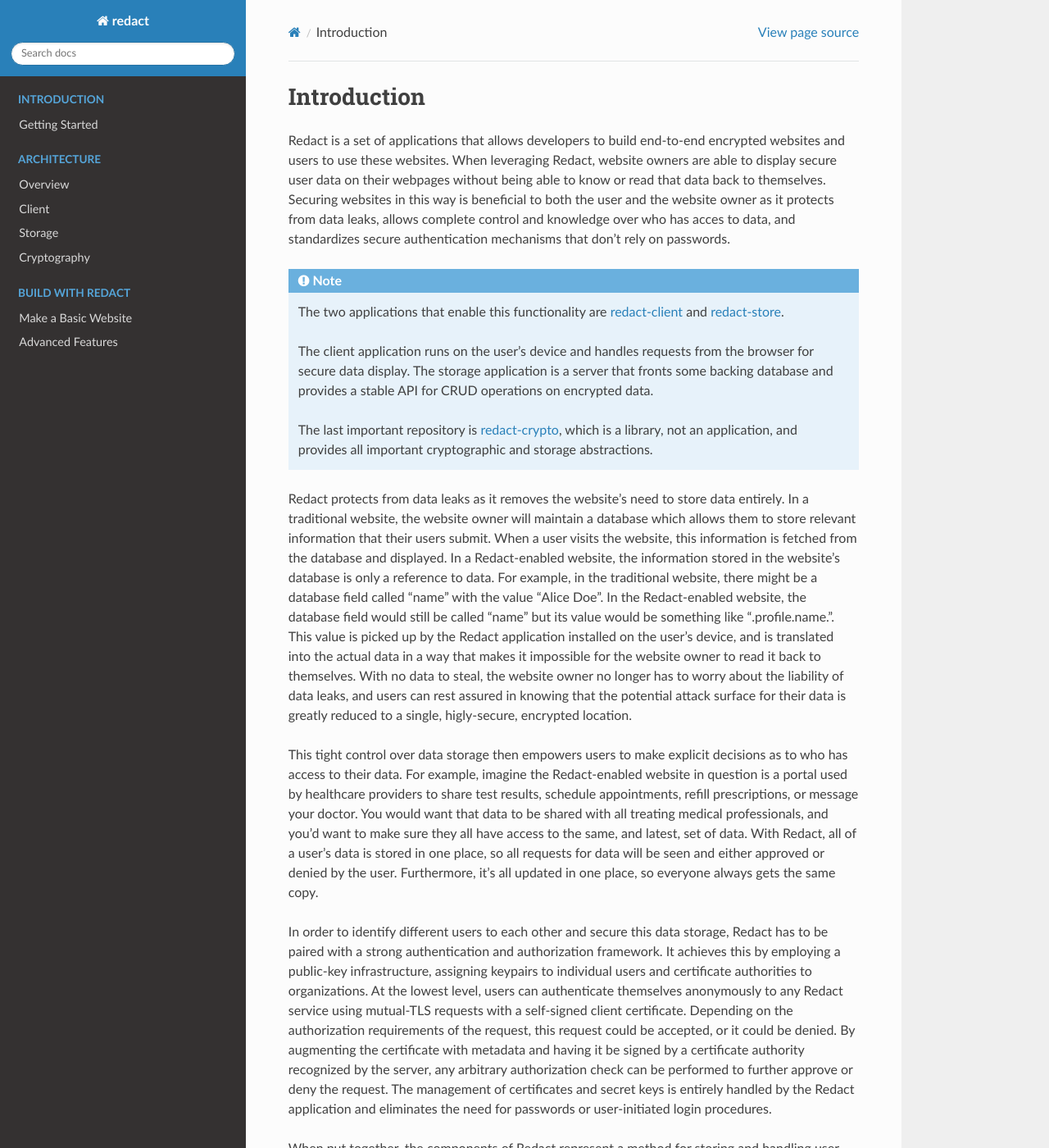
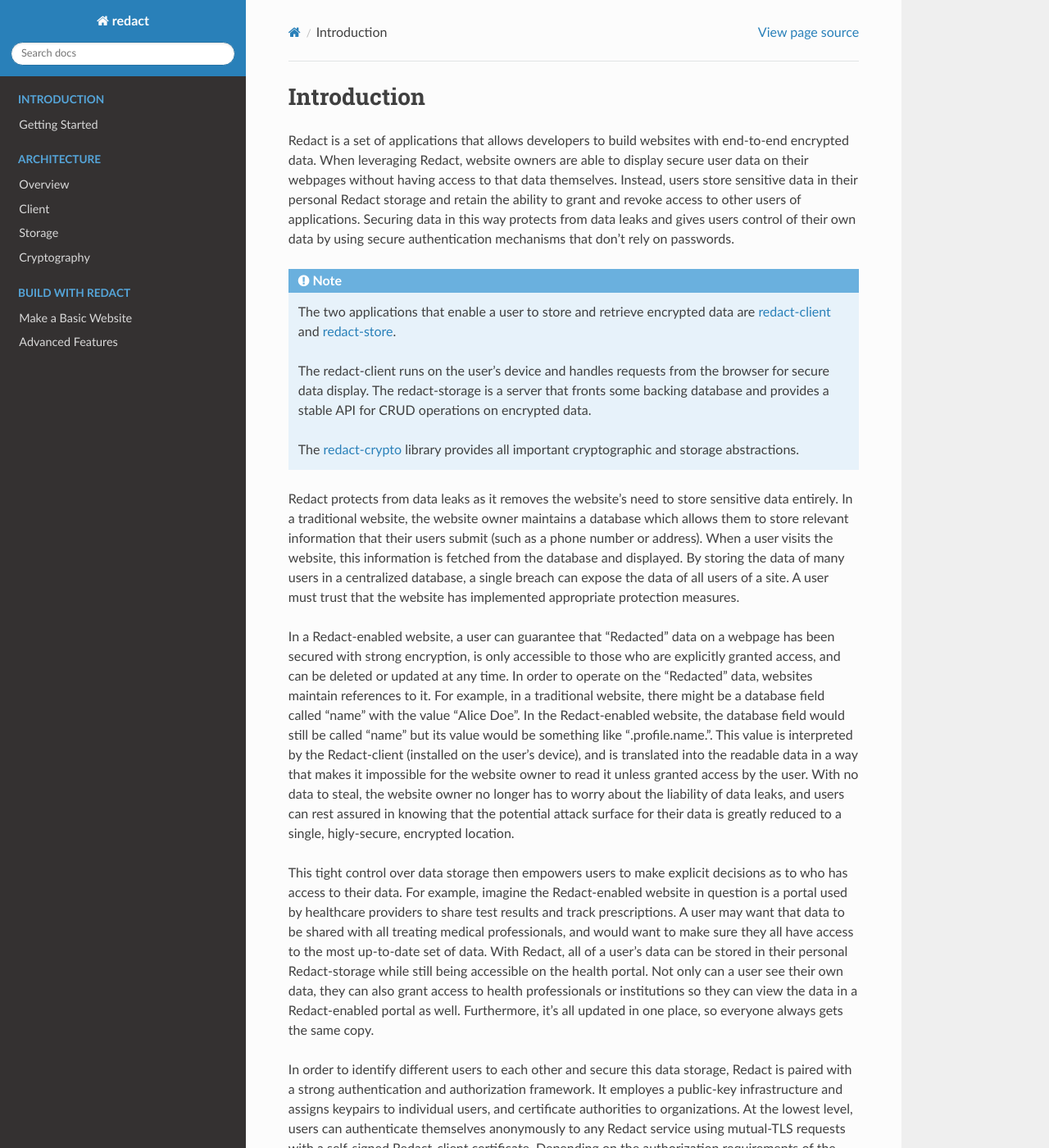
Before and after one commit to pauwels-labs/redact-docs, a Sphinx documentation site: the page built from source/index.rst, in a window 1280 px wide and 1400 px high. Shown: the whole window at 82% size. Built offline with Sphinx 7.4.7 and the Read the Docs theme 2.0.0, drawn with Linux system fonts in a browser that asks for light colours; some of the changed text lies outside the part shown.

Commit message:
edit index page

```diff
--- a/source/index.rst
+++ b/source/index.rst
@@ -31,71 +31,78 @@
    basic-website
    advanced-features
 
-Redact is a set of applications that allows developers to build end-to-end
-encrypted websites and users to use these websites. When leveraging Redact,
-website owners are able to display secure user data on their webpages without
-being able to know or read that data back to themselves. Securing websites in
-this way is beneficial to both the user and the website owner as it protects
-from data leaks, allows complete control and knowledge over who has acces to
-data, and standardizes secure authentication mechanisms that don't rely on
-passwords.
+Redact is a set of applications that allows developers to build websites with
+end-to-end encrypted data. When leveraging Redact, website owners are able to
+display secure user data on their webpages without having access to that data
+themselves. Instead, users store sensitive data in their personal Redact storage
+and retain the ability to grant and revoke access to other users of
+applications. Securing data in this way protects from data leaks and gives users
+control of their own data by using secure authentication mechanisms that don't
+rely on passwords.
 
-.. note:: The two applications that enable this functionality are
+.. note:: The two applications that enable a user to store and retrieve encrypted data are
    `redact-client`_ and `redact-store`_.
 
-   The client application runs on the user's device and handles requests from
-   the browser for secure data display. The storage application is a server that
+   The redact-client runs on the user's device and handles requests from
+   the browser for secure data display. The redact-storage is a server that
    fronts some backing database and provides a stable API for CRUD operations on
    encrypted data.
 
-   The last important repository is `redact-crypto`_, which is a library, not an
-   application, and provides all important cryptographic and storage
+   The `redact-crypto`_ library provides all important cryptographic and storage
    abstractions.
 
    .. _redact-client: https://github.com/pauwels-labs/redact-client
    .. _redact-store: https://github.com/pauwels-labs/redact-store
    .. _redact-crypto: https://github.com/pauwels-labs/redact-crypto
 
-Redact protects from data leaks as it removes the website's need to store data
-entirely. In a traditional website, the website owner will maintain a database
-which allows them to store relevant information that their users submit. When a
-user visits the website, this information is fetched from the database and
-displayed. In a Redact-enabled website, the information stored in the website's
-database is only a reference to data. For example, in the traditional website,
-there might be a database field called "name" with the value "Alice Doe". In the
-Redact-enabled website, the database field would still be called "name" but its
-value would be something like ".profile.name.". This value is picked up by the
-Redact application installed on the user's device, and is translated into the
-actual data in a way that makes it impossible for the website owner to read it
-back to themselves. With no data to steal, the website owner no longer has to
-worry about the liability of data leaks, and users can rest assured in knowing
-that the potential attack surface for their data is greatly reduced to a single,
+Redact protects from data leaks as it removes the website's need to store
+sensitive data entirely. In a traditional website, the website owner maintains a
+database which allows them to store relevant information that their users submit
+(such as a phone number or address). When a user visits the website, this
+information is fetched from the database and displayed. By storing the data of
+many users in a centralized database, a single breach can expose the data of all
+users of a site.  A user must trust that the website has implemented appropriate
+protection measures.
+
+In a Redact-enabled website, a user can guarantee that "Redacted" data on a
+webpage has been secured with strong encryption, is only accessible to those who
+are explicitly granted access, and can be deleted or updated at any time.  In
+order to operate on the "Redacted" data, websites maintain references to it.
+For example, in a traditional website, there might be a database field called
+"name" with the value "Alice Doe". In the Redact-enabled website, the database
+field would still be called "name" but its value would be something like
+".profile.name.". This value is interpreted by the Redact-client (installed on
+the user's device), and is translated into the readable data in a way that makes
+it impossible for the website owner to read it unless granted access by the
+user. With no data to steal, the website owner no longer has to worry about the
+liability of data leaks, and users can rest assured in knowing that the
+potential attack surface for their data is greatly reduced to a single,
 higly-secure, encrypted location.
 
 This tight control over data storage then empowers users to make explicit
 decisions as to who has access to their data. For example, imagine the
 Redact-enabled website in question is a portal used by healthcare providers to
-share test results, schedule appointments, refill prescriptions, or message your
-doctor.  You would want that data to be shared with all treating medical
-professionals, and you'd want to make sure they all have access to the same, and
-latest, set of data. With Redact, all of a user's data is stored in one place,
-so all requests for data will be seen and either approved or denied by the user.
-Furthermore, it's all updated in one place, so everyone always gets the same
-copy.
+share test results and track prescriptions. A user may want that data to be
+shared with all treating medical professionals, and would want to make sure they
+all have access to the most up-to-date set of data. With Redact, all of a user's
+data can be stored in their personal Redact-storage while still being accessible
+on the health portal. Not only can a user see their own data, they can also
+grant access to health professionals or institutions so they can view the data
+in a Redact-enabled portal as well. Furthermore, it's all updated in one place,
+so everyone always gets the same copy.
 
 In order to identify different users to each other and secure this data storage,
-Redact has to be paired with a strong authentication and authorization
-framework. It achieves this by employing a public-key infrastructure, assigning
-keypairs to individual users and certificate authorities to organizations. At
-the lowest level, users can authenticate themselves anonymously to any Redact
-service using mutual-TLS requests with a self-signed client
-certificate. Depending on the authorization requirements of the request, this
-request could be accepted, or it could be denied. By augmenting the certificate
-with metadata and having it be signed by a certificate authority recognized by
-the server, any arbitrary authorization check can be performed to further
-approve or deny the request. The management of certificates and secret keys is
-entirely handled by the Redact application and eliminates the need for passwords
-or user-initiated login procedures.
+Redact is paired with a strong authentication and authorization framework. It
+employes a public-key infrastructure and assigns keypairs to individual users,
+and certificate authorities to organizations. At the lowest level, users can
+authenticate themselves anonymously to any Redact service using mutual-TLS
+requests with a self-signed Redact-client certificate. Depending on the
+authorization requirements of the request, this request could be accepted, or it
+could be denied. By augmenting the certificate with metadata and having it be
+signed by a certificate authority recognized by the server, any arbitrary
+authorization check can be performed to further approve or deny the request. The
+management of certificates and secret keys is entirely handled by Redact and
+eliminates the need for passwords or user-initiated login procedures.
 
 When put together, the components of Redact represent a method for storing and
 handling user data that fundamentally changes the model for data ownership that
```
